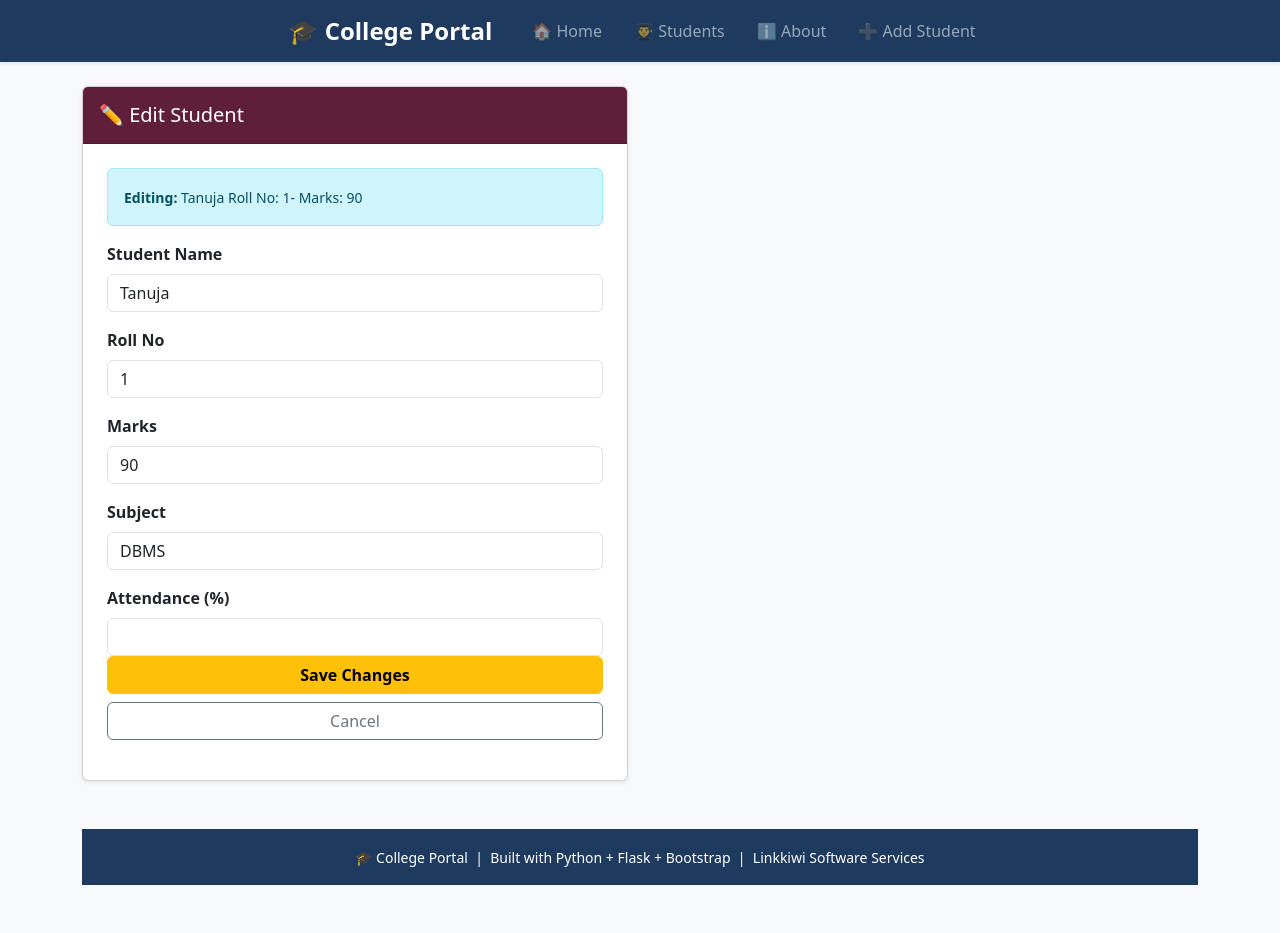
After one commit to freakytejash/python-training, a Flask app: page /edit/3 in a window 1280 px wide. The commit adds this page. Run offline with Flask 3, Linux system fonts and the light colour scheme; data comes from the database, SQL or seed files in the repository; both versions use the stored data as it was after the commit.

Commit message:
Day 12, UPDATE DB, EDIT, 404, Abort

```diff
--- a/app.py
+++ b/app.py
@@ -1,4 +1,4 @@
-from flask import Flask, redirect, render_template, request, flash, url_for
+from flask import Flask, abort, redirect, render_template, request, flash, url_for
 
 from database import get_db, init_db
 
@@ -15,7 +15,22 @@ students = [
 
 @app.route("/")
 def home():
-    return render_template("home.html", students=students)  # ← fixed
+    conn = get_db()
+
+    #All students from database
+    students = conn.execute('SELECT * FROM students ORDER BY id DESC').fetchall()
+
+    #Stats using count
+    total = conn.execute('SELECT COUNT(*) FROM students').fetchone()[0]
+
+    passed = conn.execute('SELECT COUNT(*) FROM students WHERE marks >= 45').fetchone()[0]
+
+    excellent = conn.execute('SELECT COUNT(*) FROM students WHERE marks >= 90').fetchone()[0]
+
+    conn.close()
+
+    return render_template("home.html", students=students,
+                           total=total, passed=passed, excellent=excellent)
 
 
 @app.route("/students")
@@ -76,13 +91,42 @@ def add_student():
 
         # Print to terminal
         print(f"Received new student: {name} with marks: {marks}")
-        # #new student dictionary
-        new_student = {"name": name, "marks": int(marks)}
-        students.append(new_student)
+
         # Flash message to user
         flash(f"Student {name} added successfully!", "success")
         print(f"Updated students list: {students}")
     return render_template("add_students.html")
+
+# EDIT - update by ID
+@app.route('/edit/<int:id>', methods=['GET', 'POST'])
+def edit_student(id):
+    conn = get_db()
+
+    if request.method == 'POST':
+        name = request.form['student_name']
+        marks = request.form['marks']
+        subject = request.form.get('subject', '')
+        attendance = request.form.get('attendance', 0)
+
+        if not name:
+            flash('Name cannot be empty', 'danger')
+            return redirect(url_for('edit_student', id=id))
+
+        conn.execute('''UPDATE students SET name=?, marks=?, subject=?, attendance=?
+                     WHERE id=?''', (name, int(marks), subject, int(attendance), id))
+        conn.commit()
+        conn.close()
+        flash(f'{name} updated successfully!', 'success')
+        return redirect(url_for('students_page'))
+
+# GET - fetch exisiting record
+    student = conn.execute('SELECT * FROM students WHERE id = ?', (id,)).fetchone()
+    conn.close()
+
+    if student is None:
+        abort(404) # trigger 404.html
+
+    return render_template('edit_student.html', student=student)
 
 
 @app.route("/about")
--- a/templates/detail.html
+++ b/templates/detail.html
@@ -3,7 +3,7 @@
 
 {% block content %}
 
-<div class="row" class="justify-content-center">
+<div class="row justify-content-center">
     <div class="col-md-6">
 
         <!-- Detail card -->
@@ -42,7 +42,7 @@
                                 {% elif student['marks'] >= 75 %}bg-primary
                                 {% elif student['marks'] >= 60 %}bg-warning
                                 {% else %}bg-danger{% endif %}"
-                                style="width: {{ student['marks'] }}%;">
+                                style="width: 50%;">
                             </div>
                         </div>
                     </tr>
--- /dev/null
+++ b/templates/edit_student.html
@@ -0,0 +1,103 @@
+{% extends "base.html" %}
+{% block title %}Edit Student — {{student['name']}}{% endblock %}
+
+{% block content %}
+
+<div class="row" justify-content center">
+<div class="col-md-6">
+
+<div class="card shadow-sm">
+    <div class="card-header py-3" style="background-color: #5f1e3a;">
+        <h5 class="mb-0 text-white">
+            ✏️ Edit Student
+        </h5>
+    </div>
+
+    <div class="card-body p-4">
+        <!--Current values info -->
+        <div class="alert alert-info" py-2 mb-4">
+            <small>
+                <strong>Editing: </strong>
+                {{ student['name'] }}
+                Roll No: {{student['roll']}}-
+                Marks: {{ student['marks'] }}
+            </small>
+        </div>
+
+        <form action="{{url_for('edit_student',id=student['id'])}}"
+              method="POST">
+
+              <div class="mb-3">
+                <label class="form-label fw-bold">Student Name</label>
+
+              <input required
+                     name="student_name"
+                     class="form-control"
+                     placeholder="Enter Student Name"
+                     type="text"
+                     value="{{ student['name'] }}">
+              </div>
+
+            <div class="mb-3">
+                <label class="form-label fw-bold">Roll No</label>
+                <input required
+                       name="roll"
+                       min="0"
+                       class="form-control"
+                       placeholder="Enter Roll Number"
+                       type="number"
+                       value="{{ student['roll'] }}">
+                </div>
+
+            <div class="mb-3">
+                <label class="form-label fw-bold">Marks</label>
+                <input required
+                       name="marks"
+                       min="0"
+                       class="form-control"
+                       placeholder="Enter Marks"
+                       type="number"
+                       value="{{ student['marks'] }}">
+                </div>
+
+            <div class="mb-3">
+                <label class="form-label fw-bold">Subject</label>
+                <input required
+                       name="subject"
+                       class="form-control"
+                       placeholder="Enter Subject"
+                       type="text"
+                       value="{{ student['subject'] }}">
+                </div>
+
+            <div class="mb-3">
+                <label class="form-label fw-bold">Attendance (%)</label>
+                <input required
+                          name="attendance"
+                          min="0"
+                          max="100"
+                          class="form-control"
+                          type="number"
+
+            </div>
+
+            <div class="d-grid">
+                <button type="submit" class="btn btn-warning fw-bold">
+                    Save Changes
+                </button>
+                <a href="{{ url_for('students_page') }}"
+                   class="btn btn-outline-secondary mt-2">
+                    Cancel
+                </a>
+            </div>
+
+        </form>
+
+    </div>
+
+</div>
+
+</div>
+</div>
+
+{% endblock %}
```
Also changed, not shown: sample.py (+17 -0 lines), templates/add_students.html (+62 -14 lines), templates/students.html (+28 -8 lines), myproject.db, 1 other file.
